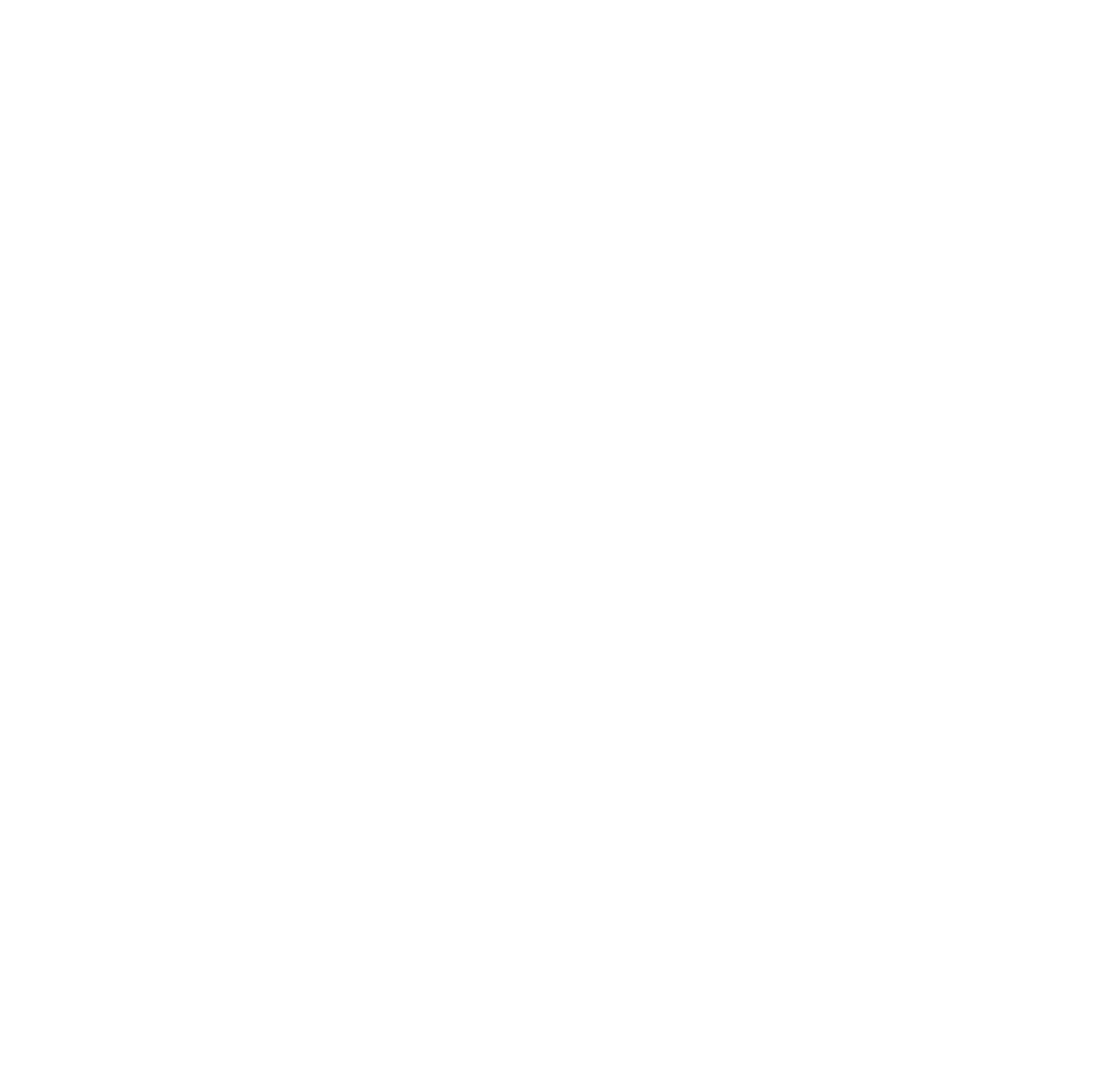
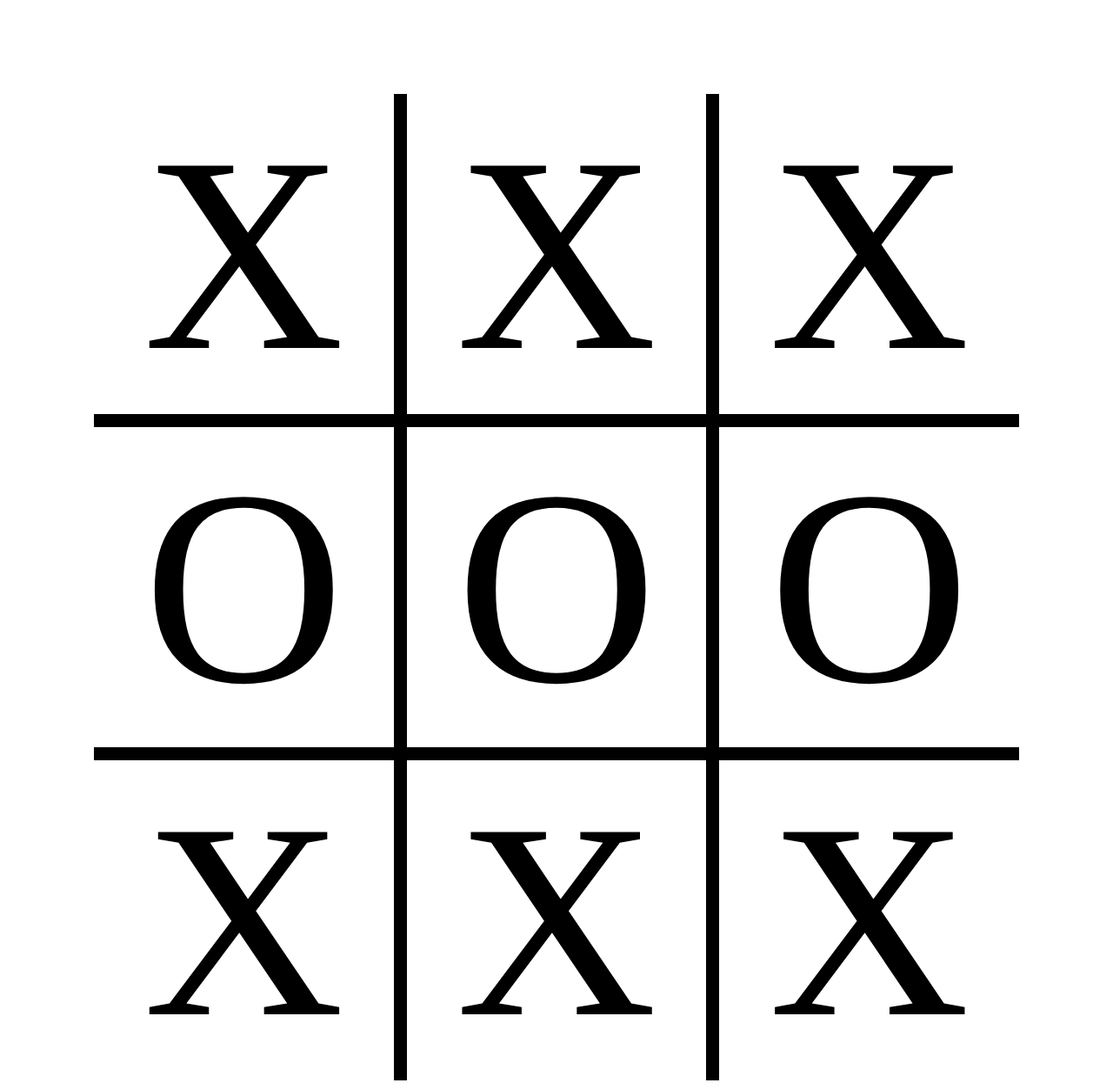
Before and after one commit to jraduege/odin-tic-tac-toe, a plain HTML site: page index.html in a window 1280 px wide. Shown: the whole page at 87% size. Before the commit the page ends 800 px from the top, so only its background shows below. Drawn offline with Linux system fonts and the light colour scheme.

Commit message:
Create basic layout

```diff
--- a/index.html
+++ b/index.html
@@ -9,6 +9,36 @@
     <title>Tic Tac Toe</title>
 </head>
 <body>
-
+    <div class="container">
+        <div class="board">
+            <div class="spot" data-key=0>
+                <span class="place">X</span>
+            </div>
+            <div class="spot" data-key=1>
+                <span class="place">X</span>
+            </div>
+            <div class="spot" data-key=2>
+                <span class="place">X</span>
+            </div>
+            <div class="spot" data-key=3>
+                <span class="place">O</span>
+            </div>
+            <div class="spot" data-key=4>
+                <span class="place">O</span>
+            </div>
+            <div class="spot" data-key=5>
+                <span class="place">O</span>
+            </div>
+            <div class="spot" data-key=6>
+                <span class="place">X</span>
+            </div>
+            <div class="spot" data-key=7>
+                <span class="place">X</span>
+            </div>
+            <div class="spot" data-key=8>
+                <span class="place">X</span>
+            </div>
+        </div>
+    </div>
 </body>
 </html>
--- a/style.css
+++ b/style.css
@@ -0,0 +1,28 @@
+:root {
+    box-sizing: border-box;
+}
+
+.container {
+    background:white;
+    padding: 100px;
+    display: flex;
+    flex-direction: column;
+}
+
+.board {
+    background: black;
+    display: grid;
+    grid-template-columns: 1fr 1fr 1fr;
+    grid-template-rows: 1fr 1fr 1fr;
+    gap: 15px;
+}
+
+.spot {
+    background: white;
+    display:grid;
+    justify-content: space-evenly;
+    justify-items: center;
+    align-content: space-evenly;
+    align-items: center;
+    font-size: 25vw;
+}
```
